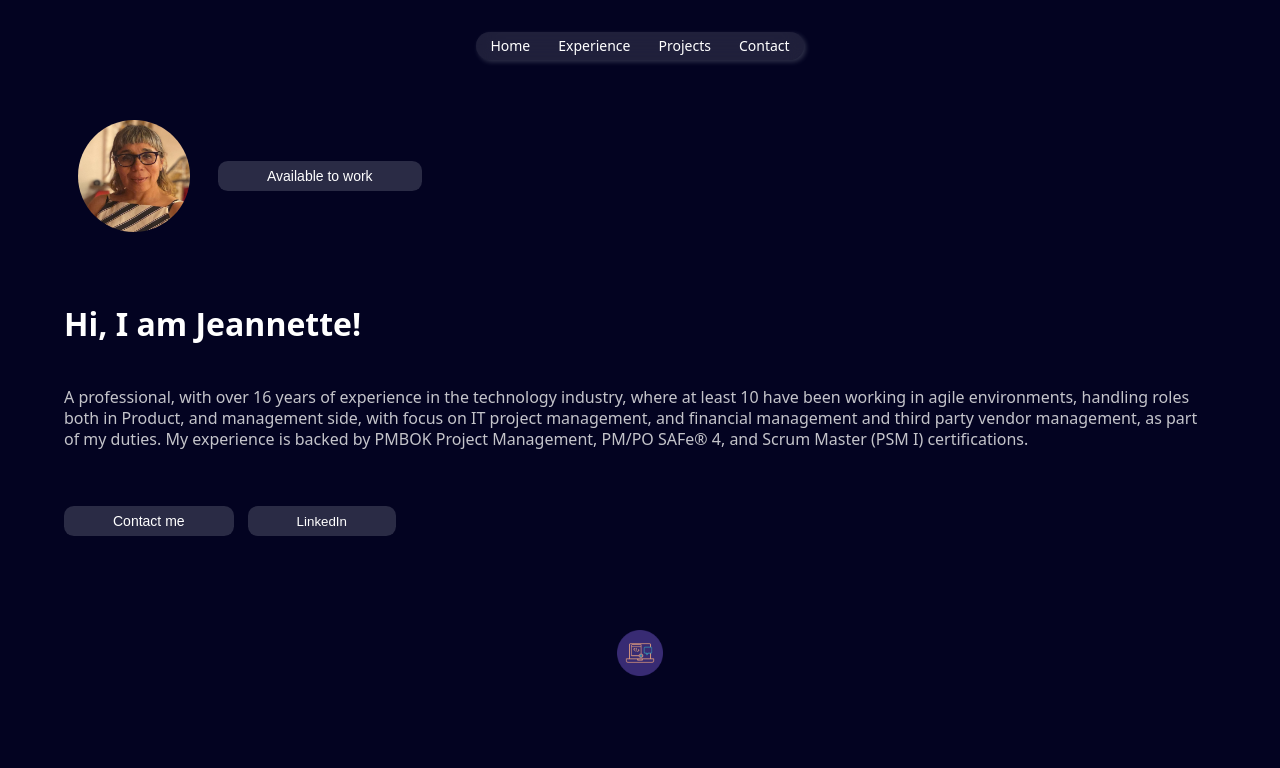
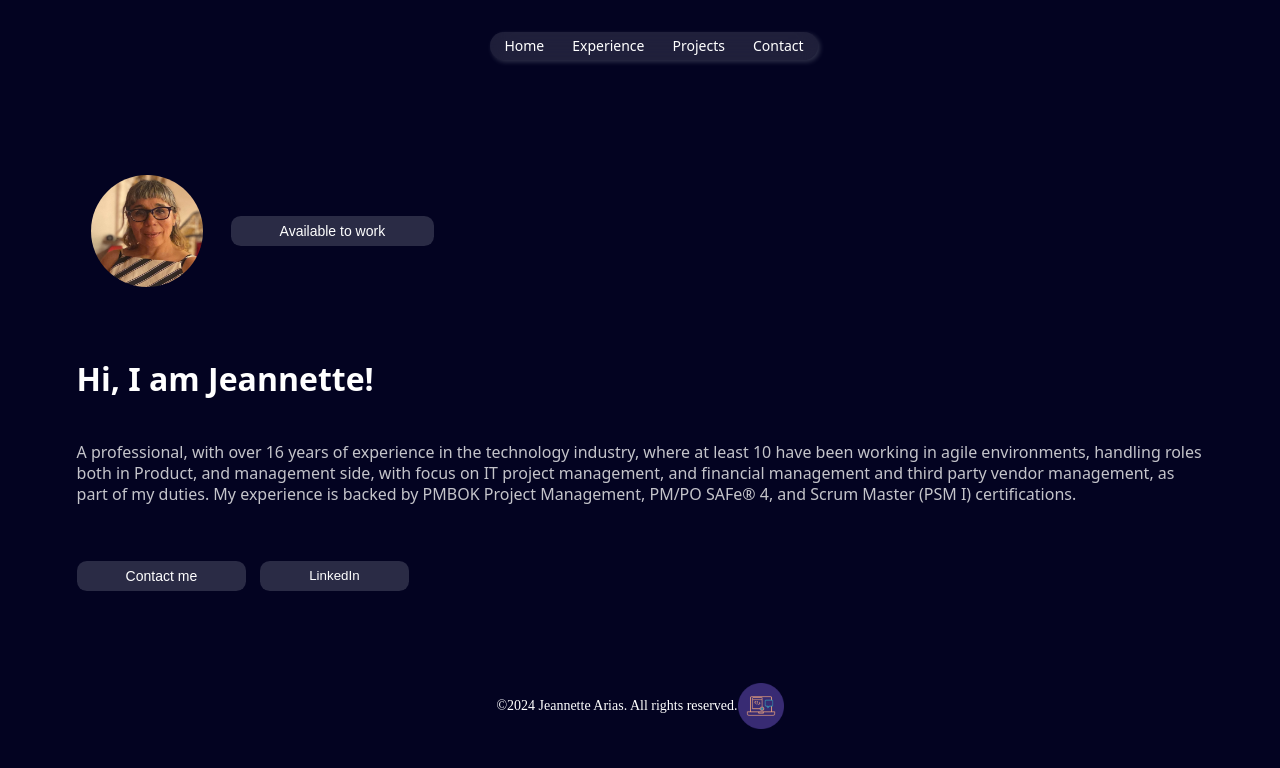
Before and after one commit to jeannettearias/my_portfolio, a React (Vite) app in the folder my_first_web/: page /#/ in a window 1280 px wide. Shown: the top 768 px of the page. Built offline with nearby package versions, Linux system fonts and the light colour scheme; no server answers.

Commit message:
update app styles

```diff
--- a/my_first_web/index.html
+++ b/my_first_web/index.html
@@ -12,8 +12,9 @@
   </head>
 
   <body>
-    <div id="root"></div>
-    <script type="module" src="/src/main.jsx"></script>
+    <div id="root">
+      <script type="module" src="/src/main.jsx"></script>
+    </div>
   </body>
 
 </html>
--- a/my_first_web/src/components/App.jsx
+++ b/my_first_web/src/components/App.jsx
@@ -77,7 +77,8 @@ function App() {
 
   //HTML
   return (
-    <div className="container">
+    <main className="main">
+
       <Header />
 
       <Routes>
@@ -91,10 +92,9 @@ function App() {
         <Route path='/contact' element={<Contact />}
         />
 
-
       </Routes>
       <Footer />
-    </div>
+    </main>
   );
 }
 
--- a/my_first_web/src/components/Landing.jsx
+++ b/my_first_web/src/components/Landing.jsx
@@ -4,20 +4,17 @@ import PropTypes from 'prop-types';
 function Landing({ jsonData, projectsArray }) {
     return (
 
-        <main className="main__landing">
-            <section className="hero">
-                <h2 className='title' >MAIN PROJECTS LIST</h2>
+        <>
+            <section className="main__landing">
 
-            </section>
-
-            <section className="preview">
+                <div className="preview">
                     <div className='projectImage'>
-                    <div style={{ backgroundImage: jsonData.project_image ? `url(${jsonData.project_image})` : null }}></div>
 
                         {projectsArray.map((project) => {
                             return (
 
                                 < a href={project.idproject} key={project.idproject} className="detail-link" >
+                                    <div style={{ backgroundImage: jsonData.project_image ? `url(${jsonData.project_image})` : null }}></div>
                                     <article className="card" key={project.idproject} >
                                         <h2 className="card__projectTitle">
                                             <span className="card__projectTitle--text">Personal project card</span>
@@ -45,13 +42,13 @@ function Landing({ jsonData, projectsArray }) {
                             );
                         })}
                     </div>
+                </div>
             </section>
-        </main >
+        </>
     );
 }
 Landing.propTypes = {
     projectsArray: PropTypes.array.isRequired,
-    showNewProjectButton: PropTypes.bool.isRequired,
     jsonData: PropTypes.object.isRequired
 };
 export default Landing;
--- a/my_first_web/src/components/layout/Footer.jsx
+++ b/my_first_web/src/components/layout/Footer.jsx
@@ -6,11 +6,14 @@ function Footer() {
     return (
         <>
             <footer className='footer'>
-                <img
-                    className='logoSponsor'
-                    src={codeLogo}
-                    alt="Jeannette's Logo"
-                />
+                <div className='copy'>
+                    <span>&copy;2024 Jeannette Arias. All rights reserved.  </span>
+                    <img
+                        className='logoSponsor'
+                        src={codeLogo}
+                        alt="Jeannette's Logo"
+                    />
+                </div>
             </footer>
         </>
     );
--- a/my_first_web/src/styles/App.scss
+++ b/my_first_web/src/styles/App.scss
@@ -1,6 +1,7 @@
 //aqui debe ir los archivos sass IMPORT
 @import "./core/reset";
 @import "./core/variables";
+@import "./layout/_footer";
 
 //fonts
 $color__title: white;
@@ -15,10 +16,9 @@ body {
 .main {
   display: flex;
   flex-direction: column;
-  padding: 5%;
-  margin: 3%;
+  justify-content: center;
+  margin: 1rem;
   color: white;
-  margin-bottom: 5rem;
 }
 
 @media screen and (min-width: 420px) {
@@ -31,31 +31,6 @@ body {
   :root {
     font-size: 14px;
   }
-}
-
-.header {
-  display: flex;
-  justify-content: space-between;
-  margin-bottom: 2.5rem;
-}
-
-.header .header__brand {
-  display: flex;
-  align-items: center;
-  text-decoration: none;
-  padding: 7px 5px;
-  gap: 7px;
-}
-
-.header .header__companyLogo {
-  height: 31px;
-  color: var(--color-white);
-}
-
-.header .header__title {
-  font: var(--font-title-brand);
-  text-transform: capitalize;
-  color: var(--color-white);
 }
 
 @media screen and (max-width: 768px) {
@@ -74,29 +49,19 @@ body {
   }
 }
 
-.hero {
-  display: flex;
-  width: 100%;
-
-  flex-direction: column;
-}
-
 @media screen and (max-width: 768px) {
   .hero {
     grid-column: span 2;
   }
 }
 
-.hero .title {
+.preview .projectImage {
   font: var(--font-text-big);
   text-align: center;
   font-style: bold;
-  margin-top: 8rem;
+  margin-top: 3rem;
   margin-bottom: 2rem;
   color: white;
-}
-
-.preview .projectImage {
   width: 100%;
 
   aspect-ratio: 1 / 1;
@@ -104,20 +69,15 @@ body {
 
   background-image: url("../images/ebook-example.jpg");
   background-position: top center;
-  margin-bottom: 5rem;
-}
-
-.projectImage {
-  width: 680px;
-  height: 400px;
+  background-repeat: no-repeat;
 }
 
 .preview .card {
-  margin-inline: 20px;
   transform: translateY(180%);
+  align-items: center;
 }
 
-.card__wrap {
+.preview .card {
   display: grid;
   grid-template-columns: 1fr;
   row-gap: 10px;
@@ -126,11 +86,10 @@ body {
     max-width: 550px;
     margin-inline: auto;
   }
-
   @media (min-width: 768px) {
-    //grid-template-columns: 1fr 1fr;
+    grid-template-columns: 1fr 1fr;
     column-gap: 10px;
-    //max-width: 100%;
+    max-width: 100%;
   }
 }
 
@@ -161,10 +120,10 @@ body {
   background-origin: border-box;
   background-clip: content-box, border-box;
 
-  width: 40rem;
-  height: 25rem;
-
+  margin: 6rem;
   margin-top: 2rem;
+  width: 80%;
+  justify-content: center;
 }
 
 .card .card__projectTitle {
@@ -332,8 +291,6 @@ body {
   display: block;
   width: calc(100% - 20px);
   margin: 10px auto;
-
-  padding: 8.5px 16px 8.5px 16px;
   border-radius: 40px;
   border: solid 2px var(--color-white);
 
@@ -341,8 +298,6 @@ body {
   background-color: transparent;
 
   font: var(--font-normal);
-
-  resize: none;
 }
 
 .addForm .addForm__input::placeholder {
@@ -369,13 +324,6 @@ body {
 .addForm .addForm__2col .addForm__input {
   width: calc((100% - 0.2rem) / 2);
   margin: 0;
-}
-
-.footer {
-  position: relative;
-  bottom: 0;
-  text-align: center;
-  padding-block: 30px 20px;
 }
 
 /* COMPONENTS */
--- a/my_first_web/src/styles/layout/_footer.scss
+++ b/my_first_web/src/styles/layout/_footer.scss
@@ -1,6 +1,22 @@
+@import "../core/variables";
+@import "../core/reset";
+
 .footer {
   position: relative;
   bottom: 0;
   text-align: center;
   padding-block: 30px 20px;
+  margin-right: 1rem;
+  margin-left: 1rem;
 }
+
+.copy {
+  display: flex;
+  flex-direction: row;
+  justify-content: center;
+  align-items: center;
+  font-family: var(--font-card-tech);
+  color: var(--color-white);
+  margin-right: 1rem;
+  margin-left: 1rem;
+}
--- a/my_first_web/src/styles/layout/_header.scss
+++ b/my_first_web/src/styles/layout/_header.scss
@@ -1,5 +1,8 @@
 .header__section {
   font-family: Onest Variable, system-ui, sans-serif;
+  justify-content: center;
+  align-items: center;
+  margin-bottom: 3rem;
 }
 
 .header {
```
Lines whose indentation alone changed are shown as unchanged.
